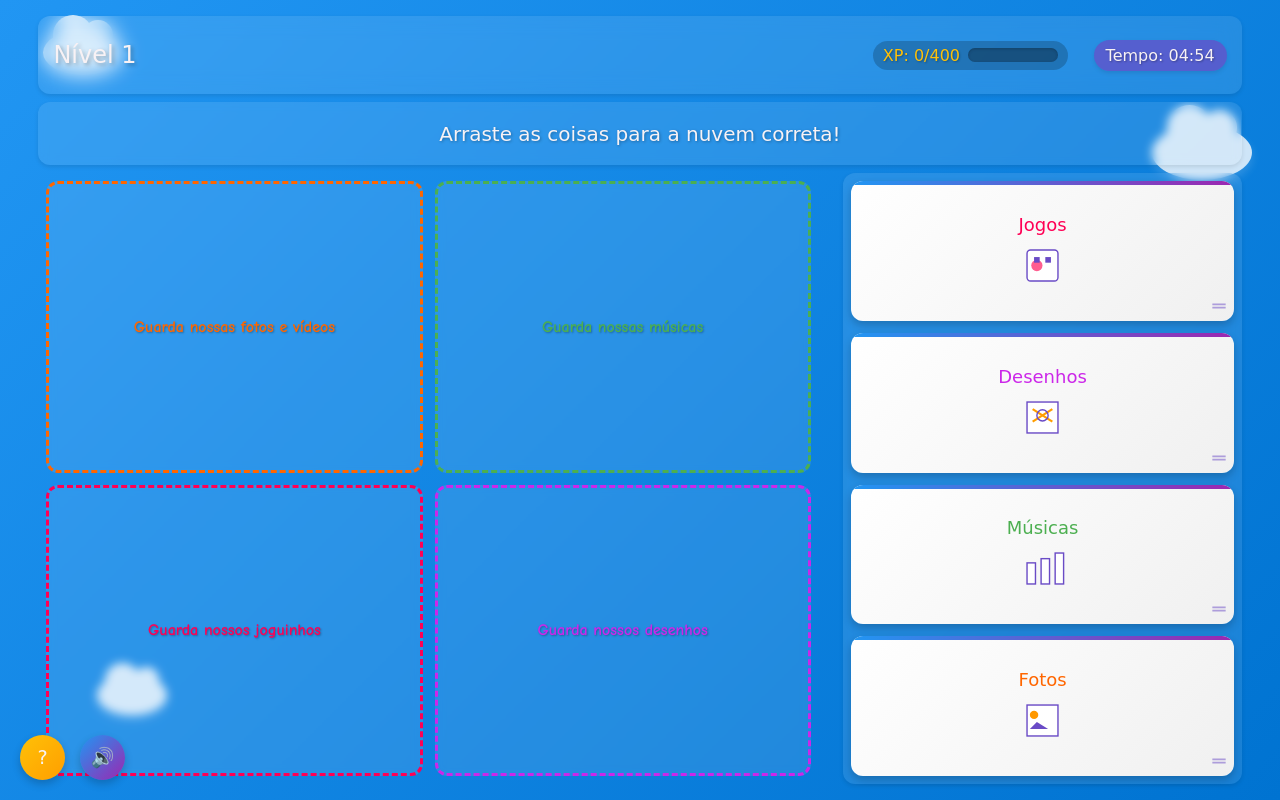
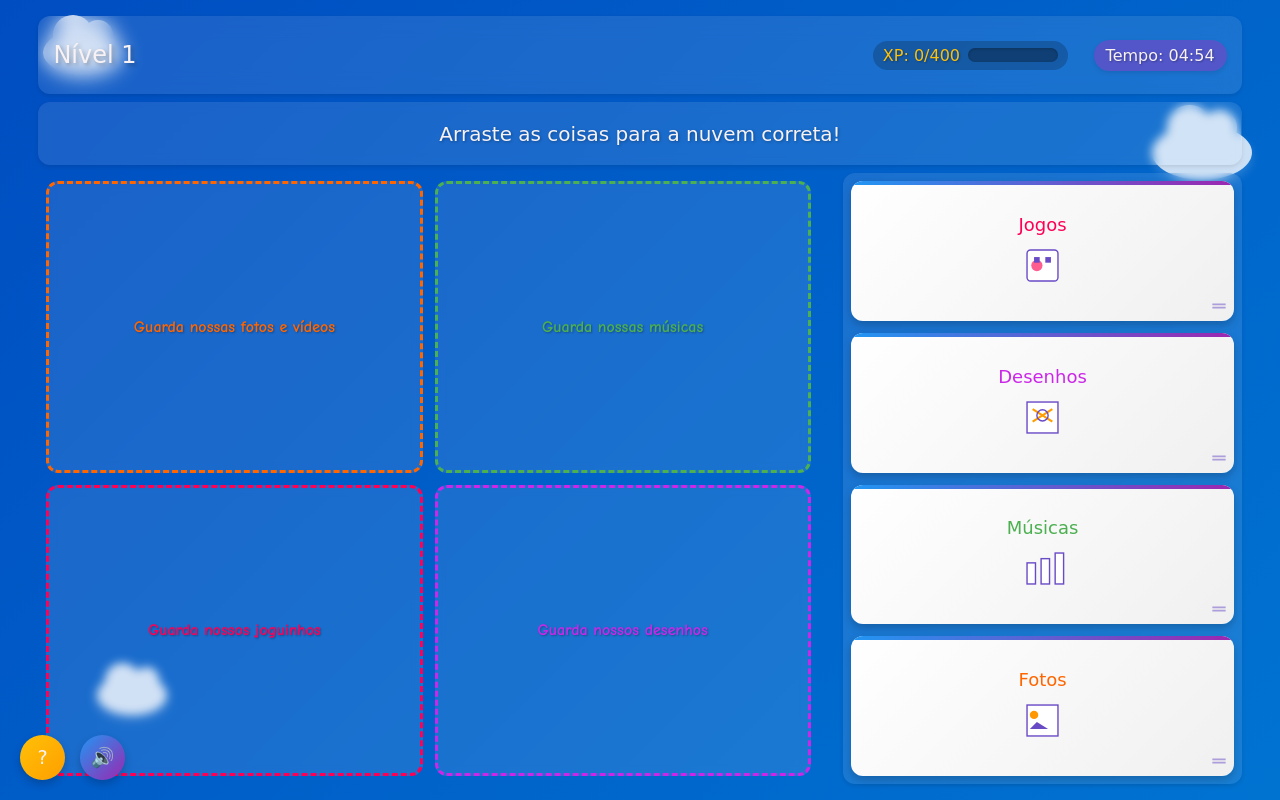
Before and after one commit to JoaoMarcusAndrade/Nuvy, a website: page public/NuvyGame.html in a window 1280 px wide. Drawn offline with Linux system fonts and the light colour scheme; a web font is replaced by a local one.

Commit message:
mudanças de coloração

```diff
--- a/public/css/Ztyle.css
+++ b/public/css/Ztyle.css
@@ -30,7 +30,7 @@
 html, body {
     width: 100%;
     height: 100%;
-    background: linear-gradient(135deg, #2196F3 0%, #0073d1 100%);
+    background: linear-gradient(135deg, #004dc1 0%, #0073d1 100%);
     overflow: hidden;
     font-family: 'Comic Neue', cursive;
     position: relative;
```
